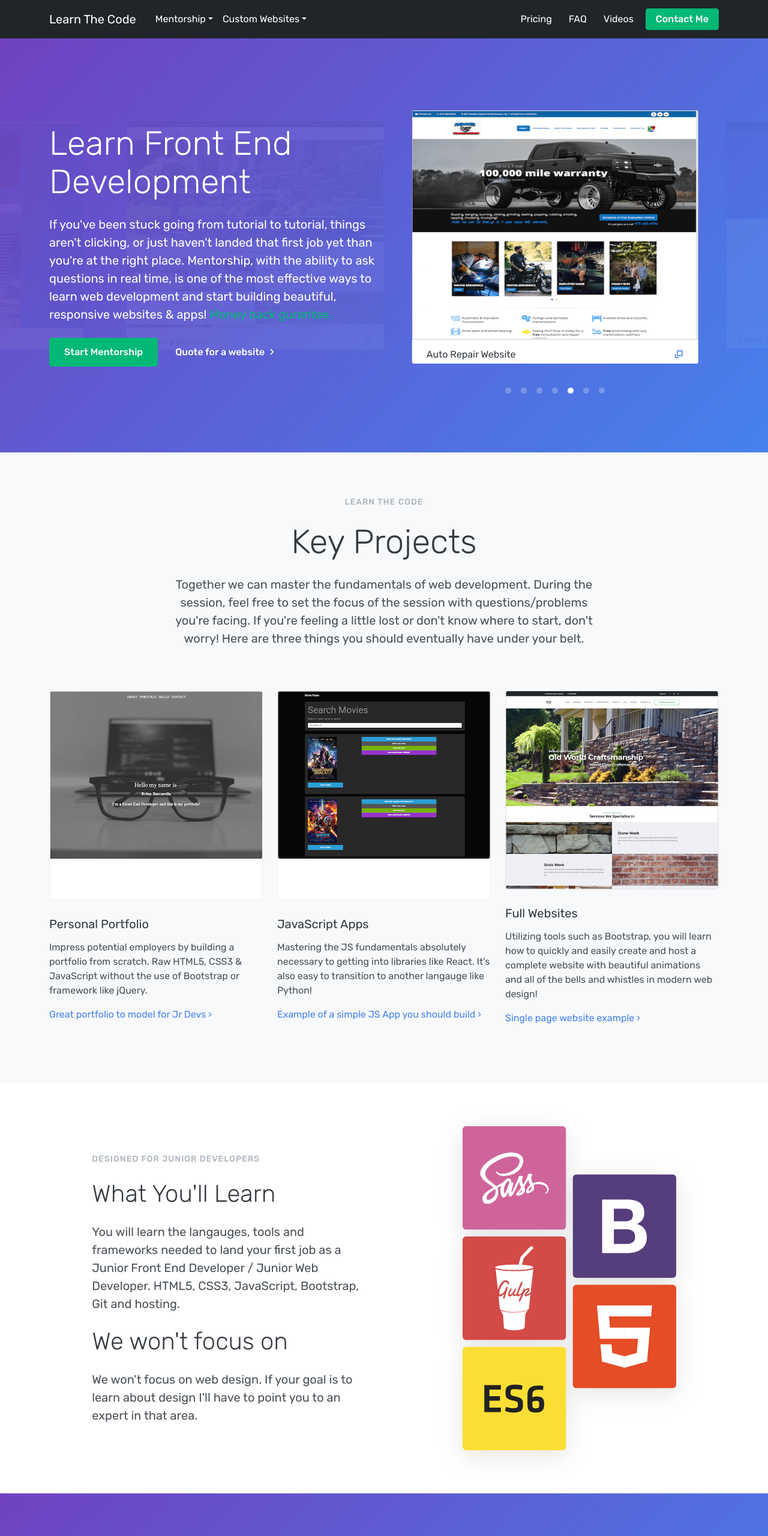
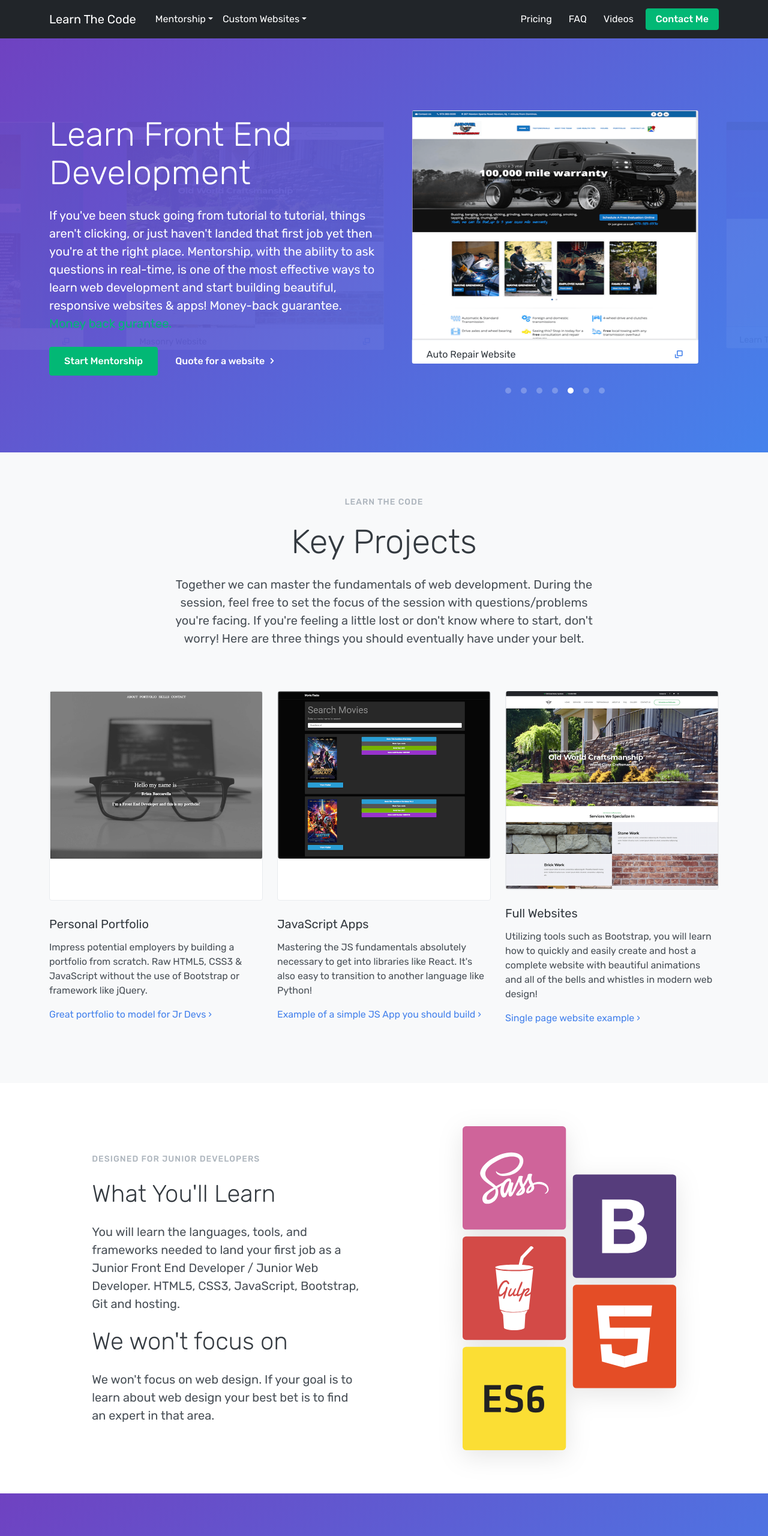
Before and after one commit to BBaccs/learnTheCode, a website: page pages/index.html in a window 1280 px wide. Shown: the top 2560 px of the page at 60% size. Drawn offline with Linux system fonts and the light colour scheme.

Commit message:
fix grammar/spelling

```diff
--- a/pages/index.html
+++ b/pages/index.html
@@ -95,7 +95,7 @@
           <div class="col-12 col-md-6 mb-5 mb-md-0 position-relative">
             <h1 class="display-4">Learn Front End Development</h1>
             <p class="lead">
-              If you've been stuck going from tutorial to tutorial, things aren't clicking, or just haven't landed that first job yet than you're at the right place. Mentorship, with the ability to ask questions in real time, is one of the most effective ways to learn web development and start building beautiful, responsive websites & apps! <span class="text-green">Money back gurantee.</span>
+              If you've been stuck going from tutorial to tutorial, things aren't clicking, or just haven't landed that first job yet then you're at the right place. Mentorship, with the ability to ask questions in real-time, is one of the most effective ways to learn web development and start building beautiful, responsive websites & apps! Money-back guarantee. <span class="text-green">Money back gurantee.</span>
             </p>
             <a href="contact.html" class="btn btn-lg btn-success">Start Mentorship</a>
             <a href="contact.html" class="btn btn-lg btn-link text-white">Quote for a website <i class="icon-chevron-right"></i></a>
@@ -219,7 +219,7 @@
             </a>
             <h5>JavaScript Apps</h5>
             <p>
-              Mastering the JS fundamentals absolutely necessary to getting into libraries like React. It's also easy to transition to another langauge like Python!
+              Mastering the JS fundamentals absolutely necessary to get into libraries like React. It's also easy to transition to another language like Python!
             </p>
             <a href="under-construction.html">Example of a simple JS App you should build &rsaquo;</a>
           </li>
@@ -249,11 +249,11 @@
             <span class="title-decorative">Designed for Junior Developers</span>
             <h3 class="h1">What You'll Learn</h3>
             <p class="lead">
-              You will learn the langauges, tools and frameworks needed to land your first job as a Junior Front End Developer / Junior Web Developer. HTML5, CSS3, JavaScript, Bootstrap, Git and hosting.
+              You will learn the languages, tools, and frameworks needed to land your first job as a Junior Front End Developer / Junior Web Developer. HTML5, CSS3, JavaScript, Bootstrap, Git and hosting.
             </p>
             <h3 class="h1">We won't focus on</h3>
             <p class="lead">
-              We won't focus on web design. If your goal is to learn about design I'll have to point you to an expert in that area.
+              We won't focus on web design. If your goal is to learn about web design your best bet is to find an expert in that area.
             </p>
           </div>
           <!--end of col-->
@@ -317,7 +317,7 @@
                       <div class="card card-lg text-center">
                         <div class="card-body">
                           <h6 class="text-green">80/20 Rule</h6>
-                          <span>We will be focusing on the 20% of programming that, if mastered, will produce 80% of the results. A.K.A the core princples, the fundamentals. This will also allow you to transfer into other languages and frameworks once you get your first Junior Dev position.</span>
+                          <span>We will be focusing on the 20% of programming that, if mastered, will produce 80% of the results. A.K.A the core principles, the fundamentals. This will also allow you to transfer into other languages and frameworks once you get your first Junior Dev position. </span>
                           <br>
                           <button class="btn btn-success sw-btn-next mt-4" type="button">Next Principle</button>
                         </div>
@@ -347,7 +347,7 @@
                       <div class="card card-lg text-center">
                         <div class="card-body">
                           <h6 class="text-green">Feynman Technique</h6>
-                          <span>The Feynman Technique is a Mental Model named after Richard Feynman, a Nobel Prize Winning Physicist. It is designed as a technique to help you learn pretty much anything. A huge part of this technique is to teach what you've just learned, or are struggling to learn. If you can break down a concept in simple terms and teach you're mentor, you've really mastered the topic.</span>
+                          <span>The Feynman Technique is a Mental Model named after Richard Feynman, a Nobel Prize-Winning Physicist. It is designed as a technique to help you learn pretty much anything. A huge part of this technique is to teach what you've just learned, or are struggling to learn. If you can break down a concept in simple terms and teach it to your mentor, you've mastered the topic.</span>
                         </div>
                       </div>
                     </div>
```
